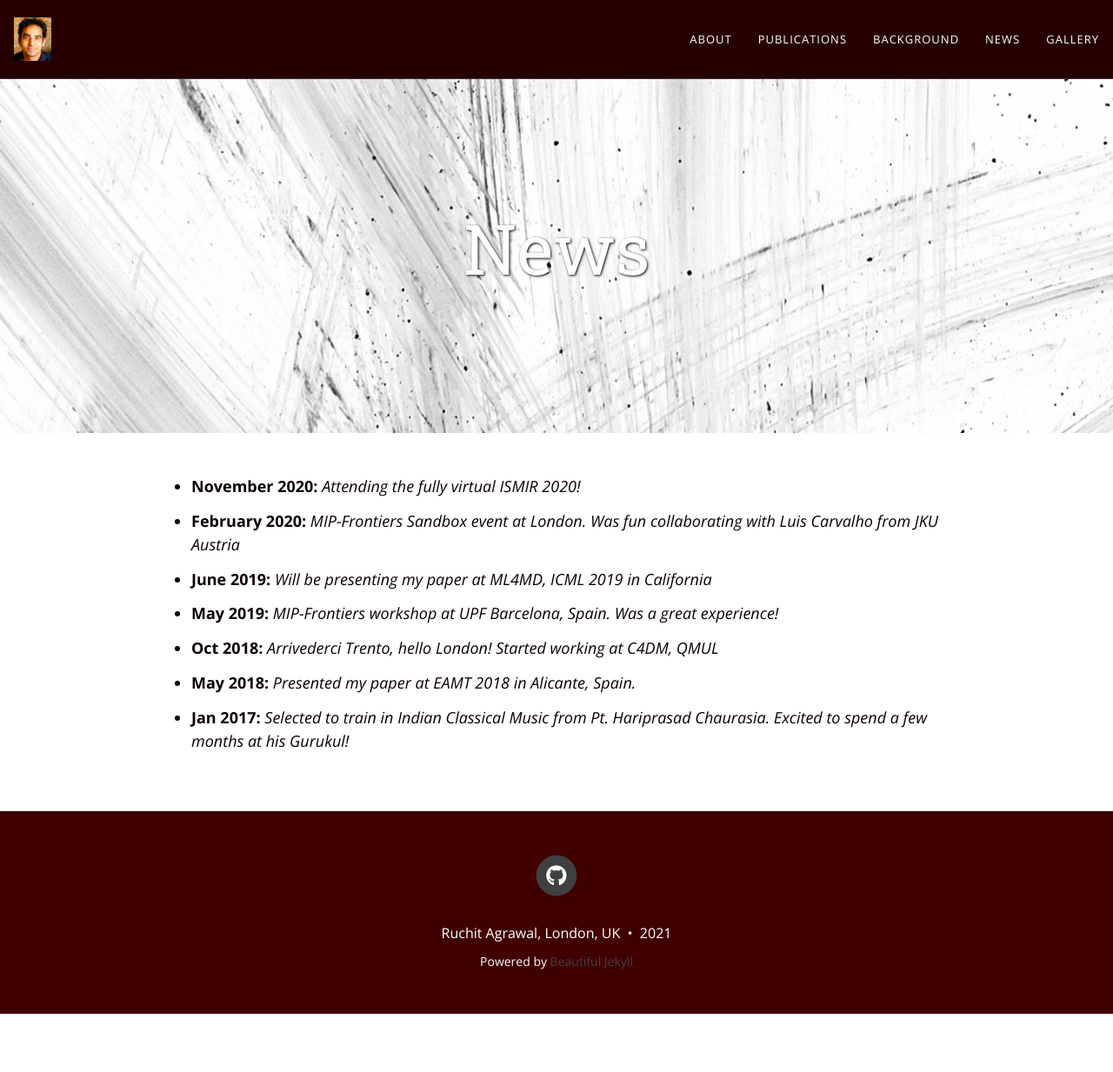
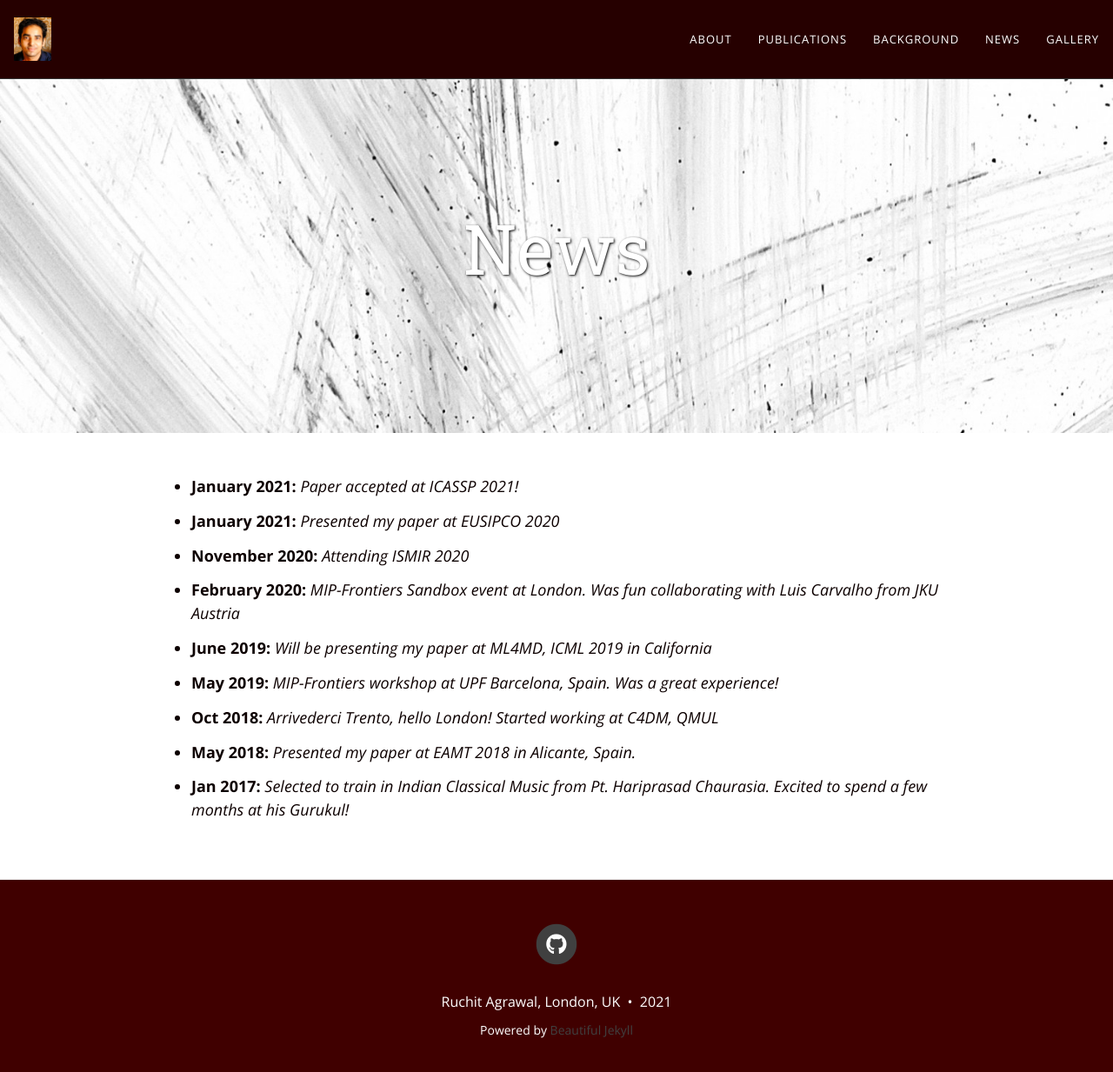
Before and after one commit to rragrawal/rragrawal.github.io, a Jekyll site: the page built from news.md, in a window 1280 px wide and 1245 px high. Shown: the top 1233 px of the window at 87% size. Built offline with Jekyll 4.4.1, drawn with Linux system fonts in a browser that asks for light colours; nearby versions of some CDN libraries.

Commit message:
Update news.md

```diff
--- a/news.md
+++ b/news.md
@@ -4,7 +4,9 @@ show-avatar: false
 title: "News"
 cover-img: "/img/bg/footer.jpg"
 ---
-* {: .spaced :} **November 2020:** *Attending the fully virtual ISMIR 2020!*
+* {: .spaced :} **January 2021:** *Paper accepted at ICASSP 2021!*
+* {: .spaced :} **January 2021:** *Presented my paper at EUSIPCO 2020*
+* {: .spaced :} **November 2020:** *Attending ISMIR 2020*
 * {: .spaced :} **February 2020:** *MIP-Frontiers Sandbox event at London. Was fun collaborating with Luis Carvalho from JKU Austria*
 * {: .spaced :} **June 2019:** *Will be presenting my paper at ML4MD, ICML 2019 in California*
 * {: .spaced :} **May 2019:** *MIP-Frontiers workshop at UPF Barcelona, Spain. Was a great experience!*
```
